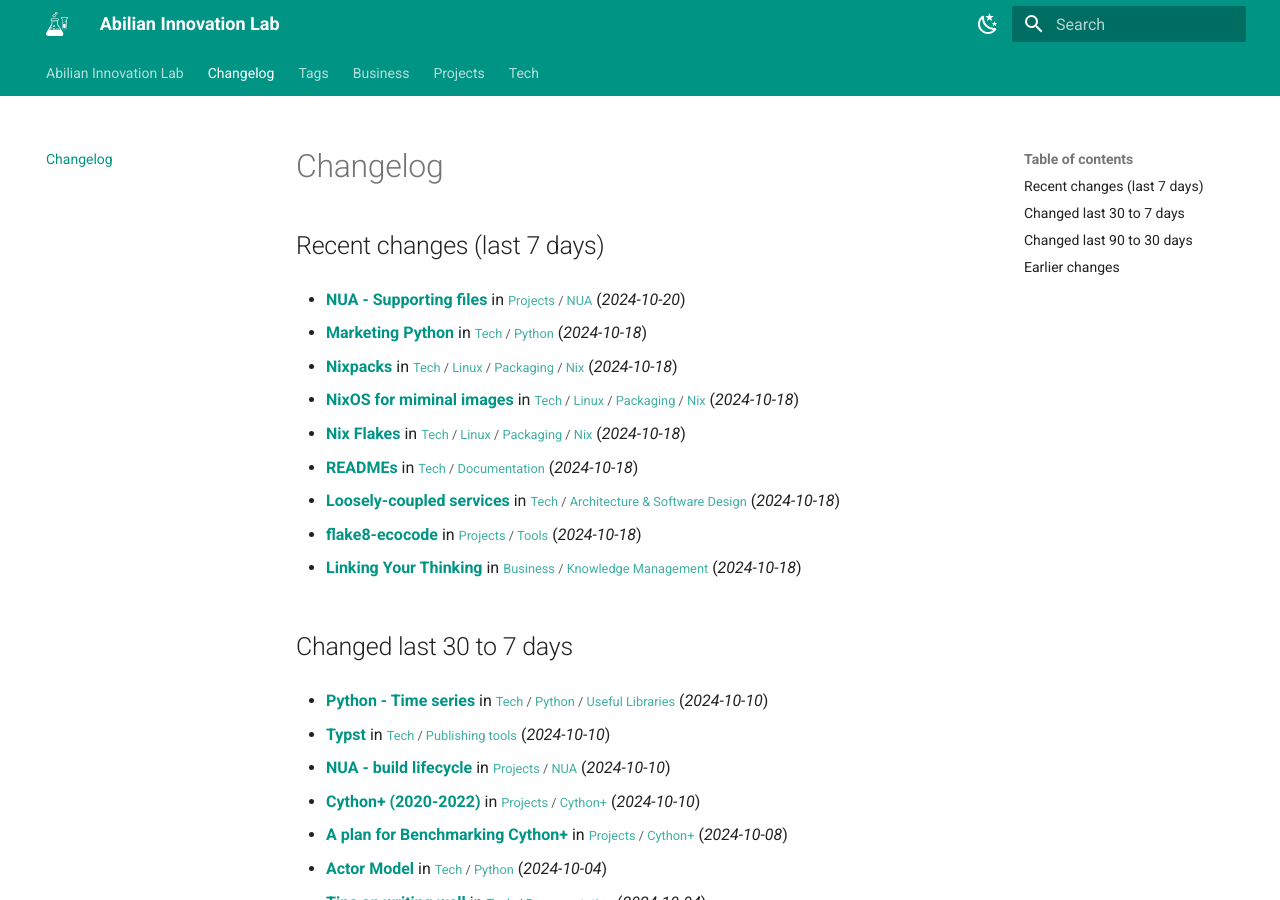
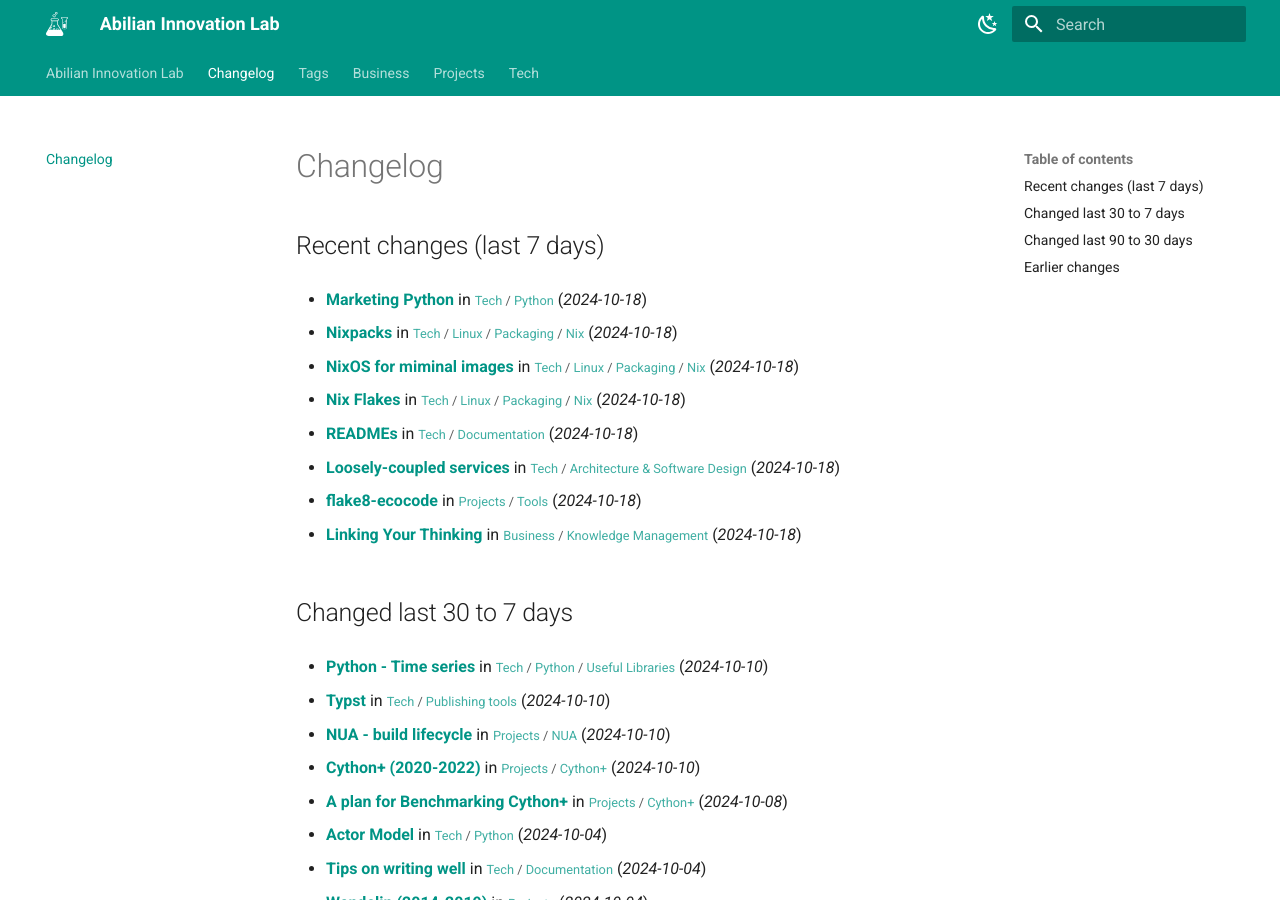
Before and after one commit to abilian/lab.abilian.com, an MkDocs documentation site: the page built from docs/changelog.md, in a window 1280 px wide and 900 px high. Built offline with MkDocs 1.6.1 and Material for MkDocs 9.7.7, drawn with Linux system fonts in a browser that asks for light colours; comment, search, counter and statistics services are not loaded; some of the changed text lies outside the part shown.

Commit message:
Update content

```diff
--- a/docs/changelog.md
+++ b/docs/changelog.md
@@ -1,8 +1,6 @@
 # Changelog
 
 ## Recent changes (last 7 days)
-
-- **[NUA - Supporting files](/Projects/NUA/NUA - Supporting files/)** in <small>[Projects](/Projects/00 Projects/) / [NUA](/Projects/NUA/00 NUA/)</small> (*2024-10-20*)
 
 - **[Marketing Python](/Tech/Python/Marketing Python/)** in <small>[Tech](/Tech/00 Technology/) / [Python](/Tech/Python/(Pretty) tables in Python/)</small> (*2024-10-18*)
 
@@ -726,11 +724,11 @@
 
 - **[Donella Meadows](/Business/Authors & Leaders/Donella Meadows/)** in <small>[Business](/Business/00 Business/) / [Authors & Leaders](/Business/Authors & Leaders/00 Authors/)</small> (*2024-09-02*)
 
-- **[Hierarchical Navigable Small World](/Tech/AI & Machine Learning/Hierarchical Navigable Small World/)** in <small>[Tech](/Tech/00 Technology/) / [AI & Machine Learning](/Tech/AI & Machine Learning/00 Machine Learning/)</small> (*2024-07-22*)
-
 
 
 ## Earlier changes
+
+- **[Hierarchical Navigable Small World](/Tech/AI & Machine Learning/Hierarchical Navigable Small World/)** in <small>[Tech](/Tech/00 Technology/) / [AI & Machine Learning](/Tech/AI & Machine Learning/00 Machine Learning/)</small> (*2024-07-22*)
 
 - **[Testing](/Tech/Python/Testing/)** in <small>[Tech](/Tech/00 Technology/) / [Python](/Tech/Python/(Pretty) tables in Python/)</small> (*2024-06-20*)
 
```
